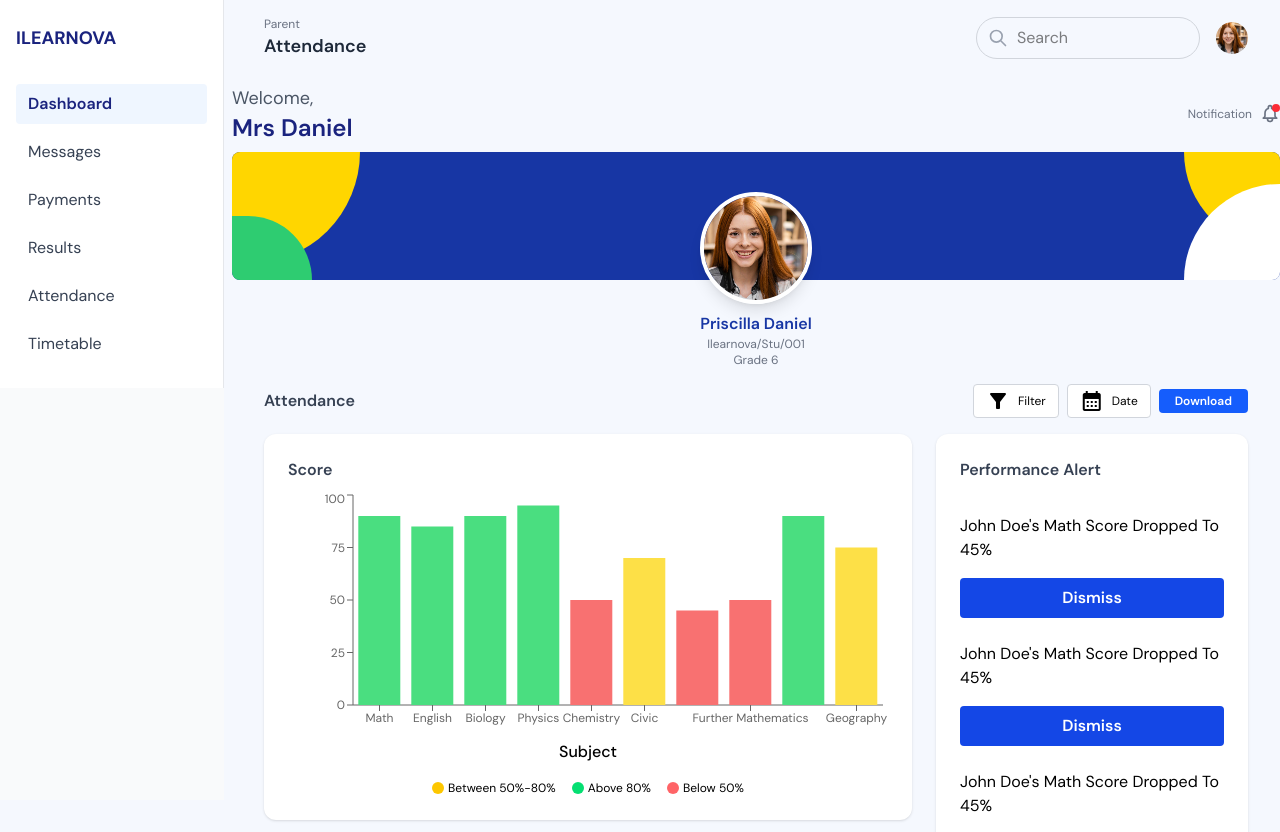
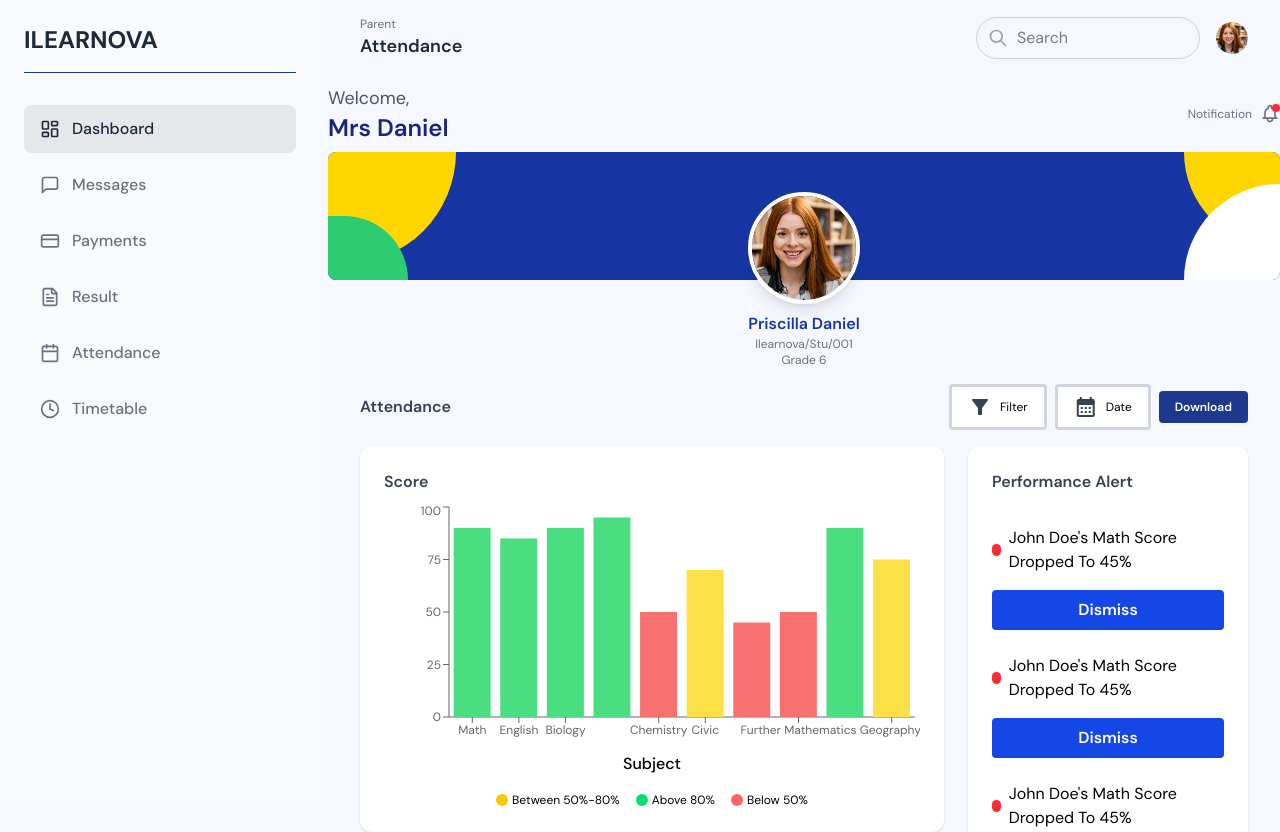
Before and after one commit to Dmajor80/Ilearnova-fe, a React (Vite) app: page /parent-attendance in a window 1280 px wide. Shown: the top 832 px of the page. Built offline with nearby package versions, Linux system fonts and the light colour scheme.

Commit message:
new changes

```diff
--- a/src/parent/Pages/ParentAttendance.jsx
+++ b/src/parent/Pages/ParentAttendance.jsx
@@ -51,13 +51,13 @@ export default function Attendance() {
                 <div className="flex flex-col md:flex-row md:items-center md:justify-between gap-2 px-2 md:px-8 mt-10">
                     <span className="font-semibold text-gray-700">Attendance</span>
                     <div className="flex items-center gap-2">
-                        <button className="border border-gray-300 flex items-center gap-2 px-3 py-1 rounded text-xs bg-white"><span class="material-icons">
+                        <button className="border-3 border-gray-300 flex items-center gap-2 px-4 py-2 rounded text-xs bg-white"><span class="material-icons bg-none text-gray-700">
                             filter_alt
                         </span>Filter</button>
-                        <button className="border border-gray-300 px-3 py-1 flex items-center gap-2 rounded text-xs bg-white"><span class="material-icons">
+                        <button className="border-3 border-gray-300 px-4 py-2 flex items-center gap-2 rounded text-xs bg-white"><span class="material-icons bg-none text-gray-700">
                             calendar_month
                         </span>Date</button>
-                        <button className="bg-blue-600 text-white flex items-center gap-2 cursor-pointer px-4 py-1 rounded text-xs font-semibold">Download</button>
+                        <button className="bg-blue-900 text-white flex items-center gap-2 cursor-pointer px-4 py-2 rounded text-xs font-semibold">Download</button>
                     </div>
 
                 </div>
@@ -141,23 +141,23 @@ export default function Attendance() {
                         <div className="bg-white rounded-xl shadow p-6 flex flex-col">
                             <div className="font-semibold text-gray-700 mb-4">Performance Alert</div>
 
-                            <span className='capitalize text-md my-4'>john doe's math score dropped to 45%</span>
+                            <span className='capitalize text-md my-4 flex gap-2 justify-contents-between items-center'> <div className="rounded-full bg-red-500 h-3 w-3"></div> john doe's math score dropped to 45%</span>
                             <button className="bg-blue-700 text-center cursor-pointer text-white font-semibold px-4 py-2 rounded mb-2">
                                 Dismiss
                             </button>
-                            <span className='capitalize text-md my-4'>john doe's math score dropped to 45%</span>
+                            <span className='capitalize text-md my-4 flex gap-2 justify-contents-between items-center'> <div className="rounded-full bg-red-500 h-3 w-3"></div> john doe's math score dropped to 45%</span>
                             <button className="bg-blue-700 text-center text-white font-semibold cursor-pointer px-4 py-2 rounded mb-2">
                                 Dismiss
                             </button>
-                            <span className='capitalize text-md my-4'>john doe's math score dropped to 45%</span>
+                            <span className='capitalize text-md my-4 flex gap-2 justify-contents-between items-center'> <div className="rounded-full bg-red-500 h-3 w-3"></div> john doe's math score dropped to 45%</span>
                             <button className="bg-blue-700 text-center cursor-pointer text-white font-semibold px-4 py-2 rounded mb-2">
                                 Dismiss
                             </button>
-                            <span className='capitalize text-md my-4'>john doe's math score dropped to 45%</span>
+                            <span className='capitalize text-md my-4 flex gap-2 justify-contents-between items-center'> <div className="rounded-full bg-red-500 h-3 w-3"></div> john doe's math score dropped to 45%</span>
                             <button className="bg-blue-700 text-center cursor-pointer text-white font-semibold px-4 py-2 rounded mb-2">
                                 Dismiss
                             </button>
-                            <span className='capitalize text-md my-4'>john doe's math score dropped to 45%</span>
+                            <span className='capitalize text-md my-4 flex gap-2 justify-contents-between items-center'> <div className="rounded-full bg-red-500 h-3 w-3"></div> john doe's math score dropped to 45%</span>
                             <button className="bg-blue-700 text-center cursor-pointer text-white font-semibold px-4 py-2 rounded">
                                 Dismiss
                             </button>
--- a/src/parent/components/Sidebar.jsx
+++ b/src/parent/components/Sidebar.jsx
@@ -1,38 +1,122 @@
+import { useState } from 'react';
 import {
-  BookOpen,
-  MessageCircle,
+  Menu,
+  X,
+  LayoutDashboard,
+  MessageSquare,
+  CreditCard,
+  FileText,
   Calendar,
-  FileText,
-  Clock,
-  Award,
-  ChevronRight,
-  LayoutDashboard,
-  IdCard,
-} from "lucide-react";
-import { Link, Outlet } from "react-router-dom";
+  Clock
+} from 'lucide-react';
+// import { Link, Outlet } from "react-router-dom";
 // import { useState } from 'react';
 
 
 
 function SideBar() {
-  // const [activeTab, setActiveTab] = useState("Dashboard");
+  const [isSidebarOpen, setIsSidebarOpen] = useState(false);
+  const [activeItem, setActiveItem] = useState('Dashboard');
+
+
+  const toggleSidebar = () => setIsSidebarOpen(!isSidebarOpen);
+
+  const menuItems = [
+    { icon: LayoutDashboard, label: 'Dashboard', href: '/parent-dashboard' },
+    { icon: MessageSquare, label: 'Messages', href: '/parent-messages' },
+    { icon: CreditCard, label: 'Payments', href: '/parent-payments' },
+    { icon: FileText, label: 'Result', href: '/parent-results' },
+    { icon: Calendar, label: 'Attendance', href: '/parent-attendance' },
+    { icon: Clock, label: 'Timetable', href: '/parent-timetable' },
+  ];
   return (
 
-    <div className=" flex flex-col h-screen bg-gray-50">
-      {/* Sidebar */}
-      <aside className="hidden md:flex flex-col w-56 bg-white border-r border-gray-200 py-6 px-4">
-        <div className="mb-8">
-          <span className="font-bold text-lg text-[#1a237e]">ILEARNOVA</span>
+    // <div className=" flex flex-col h-screen bg-gray-50">
+    //   {/* Sidebar */}
+    //   <aside className="hidden md:flex flex-col w-56 bg-white border-r border-gray-200 py-6 px-4">
+    //     <div className="mb-8">
+    //       <span className="font-bold text-lg text-[#1a237e]">ILEARNOVA</span>
+    //     </div>
+    //     <nav className="flex flex-col gap-2 text-gray-700">
+    //       <Link to="/parent-dashboard" className="font-semibold text-[#1a237e] bg-blue-50 rounded px-3 py-2">Dashboard</Link>
+    //       <Link to="/parent-messages" className="hover:bg-blue-50 rounded px-3 py-2">Messages</Link>
+    //       <Link to="#" className="hover:bg-blue-50 rounded px-3 py-2">Payments</Link>
+    //       <Link to="/parent-result" className="hover:bg-blue-50 rounded px-3 py-2">Results</Link>
+    //       <Link to="/parent-attendance" className="hover:bg-blue-50 rounded px-3 py-2">Attendance</Link>
+    //       <Link to="/parent-timetable" className="hover:bg-blue-50 rounded px-3 py-2">Timetable</Link>
+    //     </nav>
+    //   </aside>
+    // </div>
+    <div className="relative">
+      {/* Mobile Menu Button */}
+      <button
+        onClick={toggleSidebar}
+        className="lg:hidden fixed top-4 left-4 z-50 p-2 bg-white rounded-md shadow-md hover:bg-gray-50 transition-colors"
+      >
+        {isSidebarOpen ? <X size={24} /> : <Menu size={24} />}
+      </button>
+
+      {/* Mobile Backdrop */}
+       {isSidebarOpen && (
+        <div
+          className="lg:hidden fixed inset-0 bg-black bg-opacity-50 z-40"
+          onClick={toggleSidebar}
+        />
+      )}
+
+      <div className={`
+        fixed lg:relative top-0 left-0 h-screen w-80 bg-gray-50 z-40
+        transform transition-transform duration-300 ease-in-out
+        ${isSidebarOpen ? 'translate-x-0' : '-translate-x-full lg:translate-x-0'}
+      `}>
+        <div className="p-6">
+          {/* Header */}
+          <div className="mb-8">
+
+            <h1 className="text-2xl font-bold text-gray-800 mb-4">
+              ILEARNOVA
+            </h1>
+            <hr className="border-blue-900" />
+          </div>
+
+          {/* Navigation Menu */}
+          <nav className="space-y-2">
+            {menuItems.map((item, index) => {
+              const Icon = item.icon;
+              const isActive = activeItem === item.label;
+              return (
+                <a
+                  key={index}
+                  href={item.href}
+                  className={`
+                    flex items-center space-x-3 px-4 py-3 rounded-lg transition-colors duration-200
+                    ${isActive
+                      ? 'bg-gray-200 text-gray-800 font-semibold'
+                      : 'text-gray-500 hover:text-gray-700 hover:bg-gray-100'
+                    }
+                  `}
+                  onClick={() => {
+                    // e.preventDefault();
+                    setActiveItem(item.label);
+
+                    // Close sidebar on mobile when item is clicked
+                    if (window.innerWidth < 1024) {
+                      setIsSidebarOpen(false);
+                    }
+
+                    // For demo: show which page would be navigated to
+                    console.log(`Navigating to: ${item.href}`);
+                  }}
+                >
+                  <Icon size={20} />
+                  <span className="font-medium">{item.label}</span>
+                </a>
+              );
+            })}
+          </nav>
         </div>
-        <nav className="flex flex-col gap-2 text-gray-700">
-          <Link to="/parent-dashboard" className="font-semibold text-[#1a237e] bg-blue-50 rounded px-3 py-2">Dashboard</Link>
-          <Link to="/parent-messages" className="hover:bg-blue-50 rounded px-3 py-2">Messages</Link>
-          <Link to="#" className="hover:bg-blue-50 rounded px-3 py-2">Payments</Link>
-          <Link to="/parent-result" className="hover:bg-blue-50 rounded px-3 py-2">Results</Link>
-          <Link to="/parent-attendance" className="hover:bg-blue-50 rounded px-3 py-2">Attendance</Link>
-          <Link to="/parent-timetable" className="hover:bg-blue-50 rounded px-3 py-2">Timetable</Link>
-        </nav>
-      </aside>
+      </div>
+
     </div>
   );
 }
```
